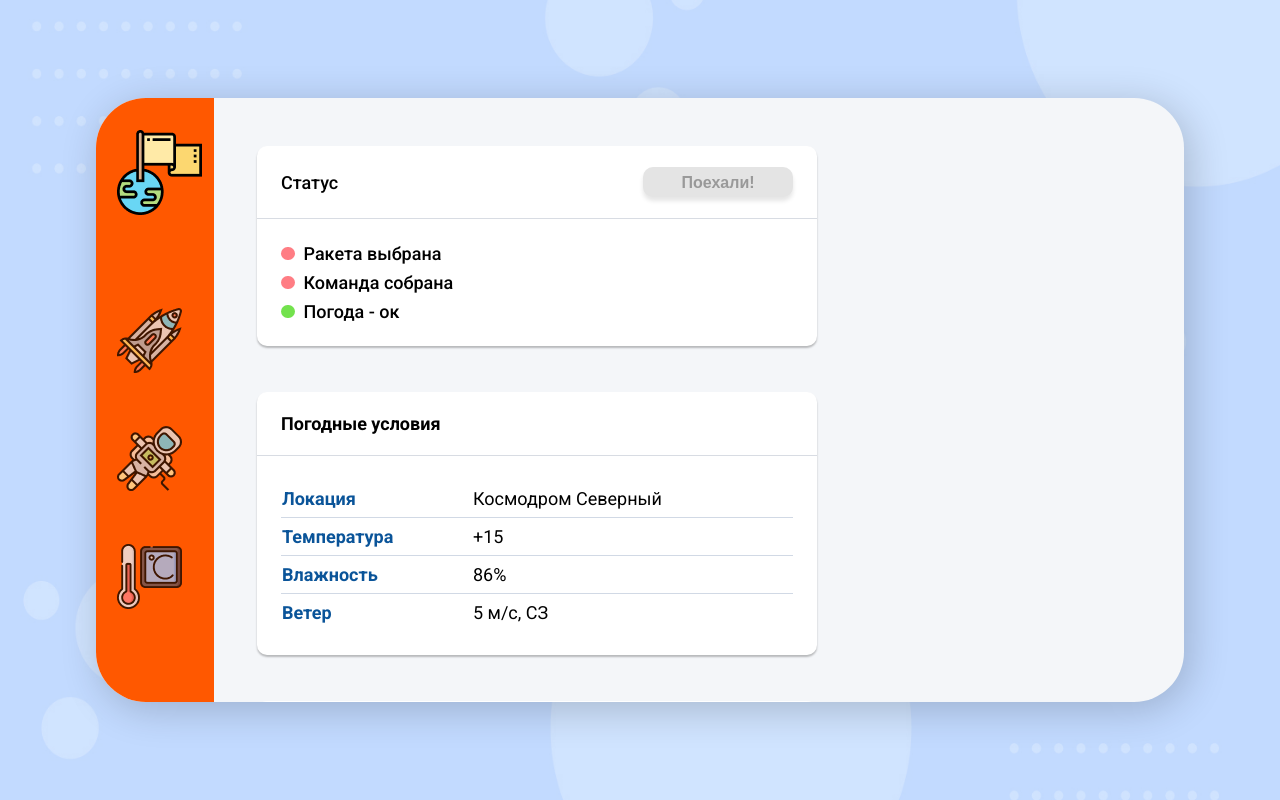
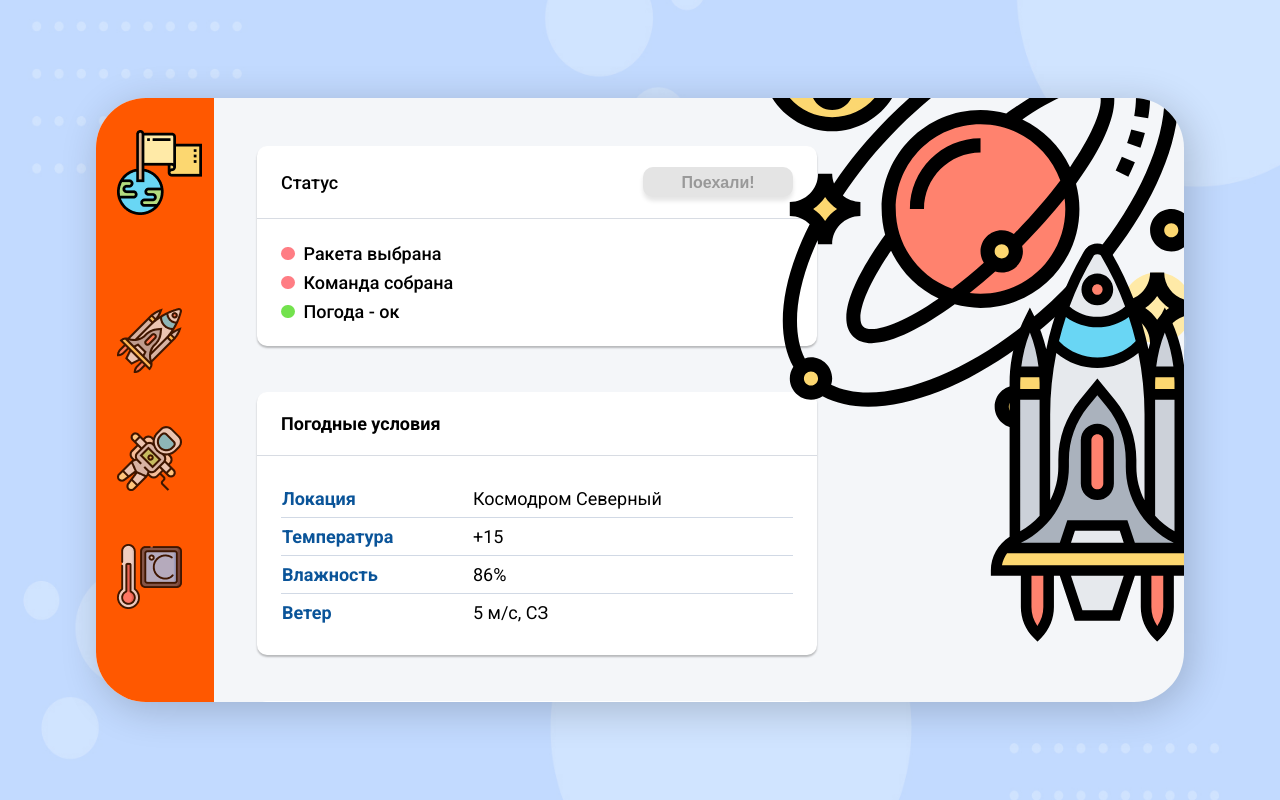
Before and after one commit to Amakina/bc-frontend, a Vue app: page / in a window 1280 px wide. Built offline with nearby package versions, Linux system fonts and the light colour scheme.

Commit message:
Add rocket and astronomy images

```diff
--- a/src/components/Home.vue
+++ b/src/components/Home.vue
@@ -2,6 +2,8 @@
   <div class="home">
     <Menu />
     <router-view />
+    <img class="astronomy" src="../assets/images/astronomy.svg" />
+    <img class="rocket" src="../assets/images/rocket.svg" />
   </div>
 </template>
 <script>
@@ -15,6 +17,7 @@ export default {
 </script>
 <style scoped>
 .home {
+  position: relative;
   display: flex;
   width: 100%;
   height: 100%;
@@ -23,4 +26,17 @@ export default {
   border-radius: 50px;
   overflow: hidden;
 }
+
+img {
+  position: absolute;
+}
+
+.astronomy {
+  right: 0;
+}
+
+.rocket {
+  left: 769px;
+  bottom: 0;
+}
 </style>
```
Also changed, not shown: src/assets/images/astronomy.svg (added), src/assets/images/rocket.svg (added).
